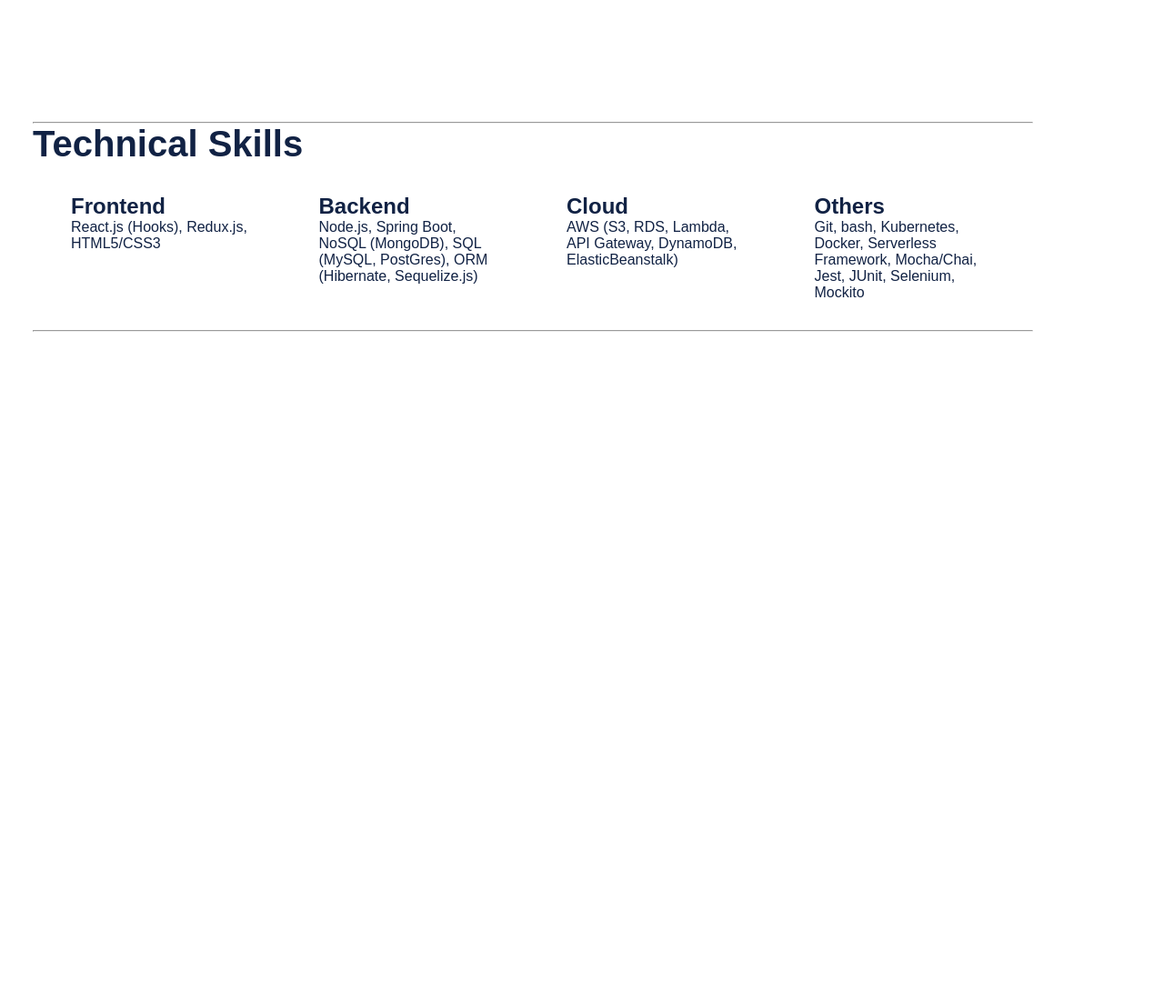
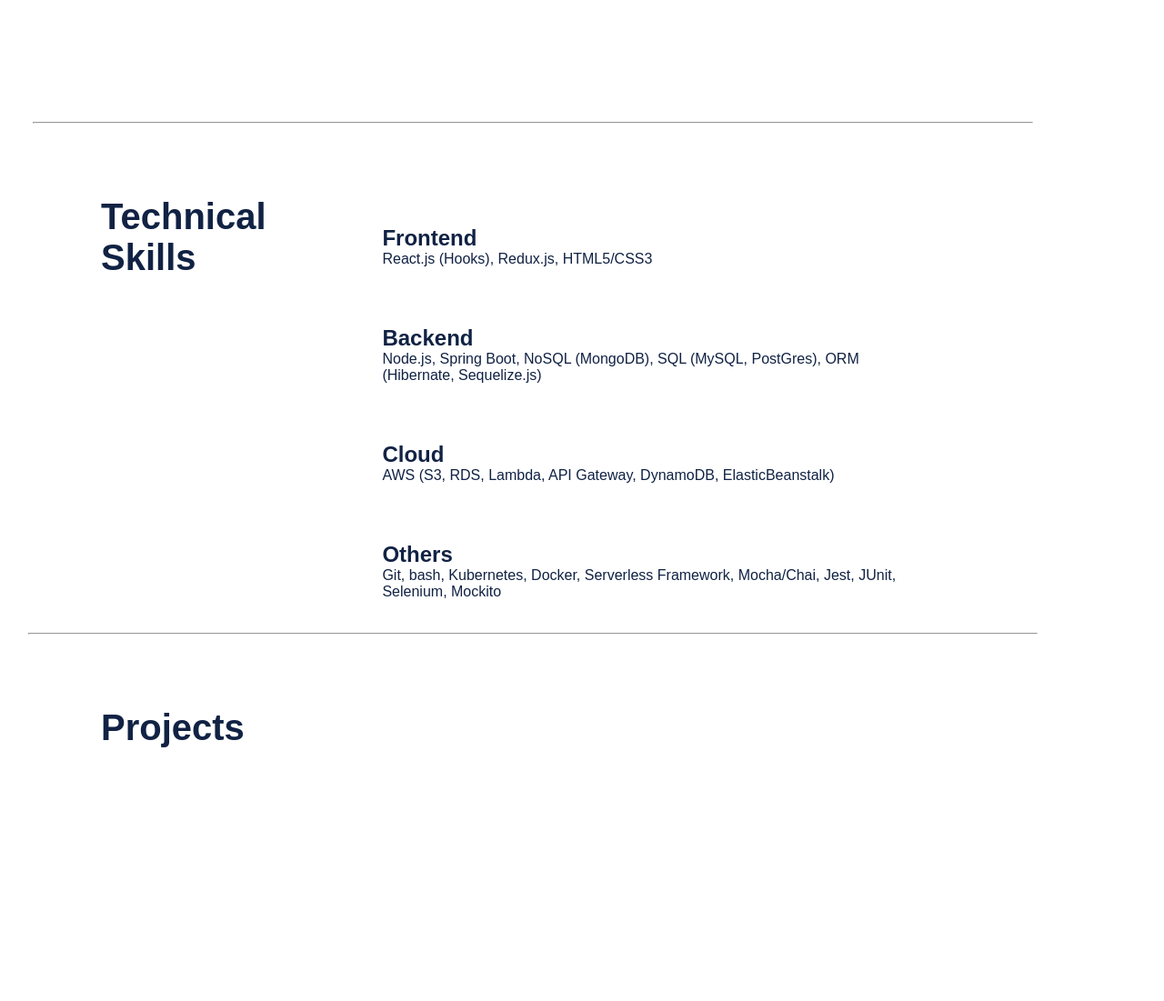
Before and after one commit to ploratran/ploratran.github.io, a plain HTML site: page index.html in a window 1280 px wide. Shown: the part 680-1781 px from the top of the page at 91% size. Drawn offline with Linux system fonts and the light colour scheme.

Commit message:
layer for page 2 and 3

```diff
--- a/index.html
+++ b/index.html
@@ -26,7 +26,7 @@
             </nav>
         </div>
 
-        <div id="main">
+        <div id="main__1">
             <div id="main__text">
                 <h1 style="font-size:40px">Hi, I'm Phuong  <span style="font-size:35px">✌️</span>
                 </h1>
@@ -77,7 +77,13 @@
 
 
         </div>
-        <hr />
+
+    </div>
+    <hr />
+
+
+    <div id="main__3">
+        <h1 style="font-size:40px">Projects</h1>
     </div>
 </body>
 </html>
--- a/style.css
+++ b/style.css
@@ -74,7 +74,7 @@ nav {
     text-decoration: underline;
 }
 
-#main {
+#main__1 {
     display: flex;
     flex-direction: row;
     height: 80%;
@@ -109,13 +109,17 @@ nav {
 }
 
 
-#main__2 {}
+#main__2 {
+    display: flex;
+    flex-direction: row;
+    height: 50vh;
+    margin: 10vh;
+}
 
 #cards {
+    display: flex;
+    flex-direction: column;
     list-style: none;
-    display: flex;
-    flex-direction: row;
-    height: 80%;
 }
 
 #card {
@@ -126,3 +130,8 @@ nav {
     border-radius: 0.5rem;
     box-shadow: 0 0 6rem rgba(black, 0.1);
 }
+
+#main__3 {
+    height: 40vh;
+    margin: 10vh;
+}
```
Also changed, not shown: 1 other file.
